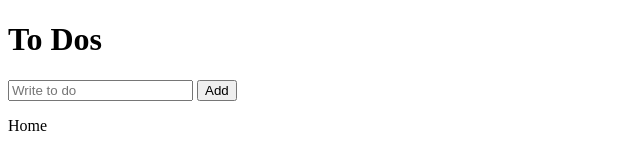
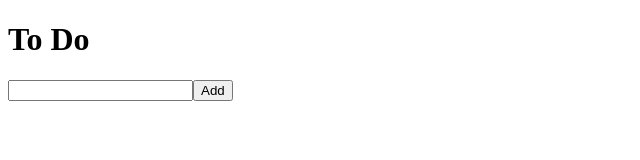
Before and after one commit to hwahyeon/redux-react-todolist, a React (Create React App) app: page / in a window 1280 px wide. Shown: the top 160 px of the page, without its empty margins (0-640 px from the left). Built offline with nearby package versions, Linux system fonts and the light colour scheme.

Commit message:
Added Forms (To do list, button)

```diff
--- a/public/index.html
+++ b/public/index.html
@@ -14,12 +14,6 @@
     <title>Vanilla Redux</title>
   </head>
   <body>
-    <h1>To Dos</h1>
-    <form>
-      <input type="text" placeholder="Write to do" />
-      <button>Add</button>
-    </form>
-    <ul></ul>
     <div id="root"></div>
   </body>
 </html>
--- a/src/routes/Home.js
+++ b/src/routes/Home.js
@@ -1 +1,26 @@
-export default () => "Home";
+import React, { useState } from "react";
+
+function Home() {
+  const [text, setText] = useState("");
+
+  function onChange(e) {
+    setText(e.target.value);
+  }
+
+  function onSubmit(e){
+    e.preventDefault();
+    setText("");
+  }
+
+  return (
+    <>
+      <h1>To Do</h1>
+      <form onSubmit={onSubmit}>
+        <input type="text" value={text} onChange={onChange} />
+        <button>Add</button>
+      </form>
+    </>
+  );
+}
+
+export default Home;
```
